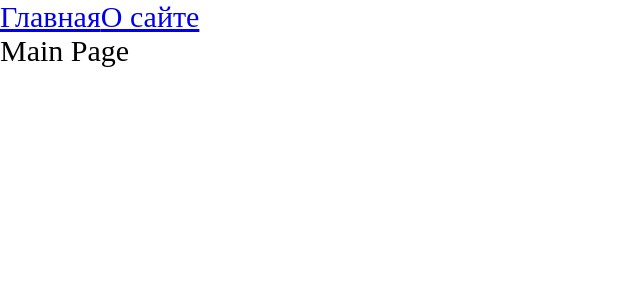
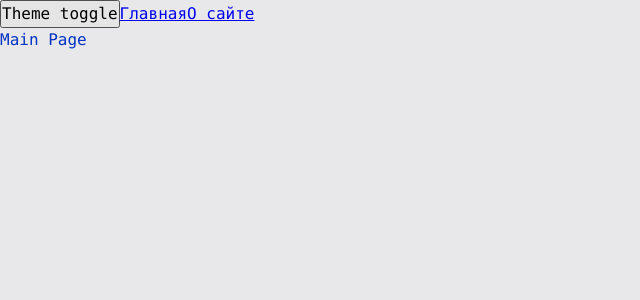
Before and after one commit to etiwole/react-study, a React app: page / in a window 1280 px wide. Shown: the top 300 px of the page, without its empty margins (0-640 px from the left). Built offline with nearby package versions, Linux system fonts and the light colour scheme.

Commit message:
1.7 styles, themes

```diff
--- a/src/App.tsx
+++ b/src/App.tsx
@@ -1,12 +1,21 @@
 import React, {Suspense} from 'react';
 import {Link, Route, Routes} from 'react-router-dom';
-import "./index.scss"
+import "./styles/index.scss"
 import {AboutPageAsync} from "./pages/AboutPage/AboutPage.async";
 import {MainPageAsync} from "./pages/MainPage/MainPage.async";
+import {useTheme} from "./theme/useTheme";
+
+export enum Theme {
+    LIGHT = 'light',
+    DARK = 'dark',
+};
 
 const App = () => {
+    const {theme, toggleTheme} = useTheme();
+
     return (
-        <div className="app">
+        <div className={`app ${theme}`}>
+            <button onClick={toggleTheme}>Theme toggle</button>
             <Link to="/">Главная</Link>
             <Link to="/about">О сайте</Link>
             <Suspense fallback={<div>Loading...</div>}>
--- a/src/index.scss
+++ /dev/null
@@ -1,9 +0,0 @@
-* {
-  margin: 0;
-  padding: 0;
-  box-sizing: border-box;
-}
-
-.app {
-  font-size: 30px;
-}
--- a/src/index.tsx
+++ b/src/index.tsx
@@ -1,10 +1,13 @@
 import {render} from 'react-dom';
 import App from "./App";
 import {BrowserRouter} from "react-router-dom";
+import ThemeProvider from "./theme/ThemeProvider";
 
 render(
     <BrowserRouter>
-        <App/>
+        <ThemeProvider>
+            <App/>
+        </ThemeProvider>
     </BrowserRouter>,
     document.getElementById('root')
 )
--- /dev/null
+++ b/src/styles/index.scss
@@ -0,0 +1,13 @@
+@import "reset";
+@import "variables/global";
+@import "themes/light";
+@import "themes/dark";
+
+.app {
+  font: var(--font-m);
+
+  background: var(--bg-color);
+  color: var(--primary-color);
+
+  min-height: 100vh;
+}
--- /dev/null
+++ b/src/styles/reset.scss
@@ -0,0 +1,14 @@
+* {
+  margin: 0;
+  padding: 0;
+  box-sizing: border-box;
+}
+
+input,
+button,
+textarea,
+select {
+  margin: 0;
+
+  font: inherit;
+}
--- /dev/null
+++ b/src/styles/themes/dark.scss
@@ -0,0 +1,6 @@
+.app.dark {
+  --bg-color: #090949;
+
+  --primary-color: #049604;
+  --secondary-color: #04ff04;
+}
--- /dev/null
+++ b/src/styles/themes/light.scss
@@ -0,0 +1,6 @@
+.app.light {
+  --bg-color: #e8e8ea;
+
+  --primary-color: #0232c2;
+  --secondary-color: #0449e0;
+}
--- /dev/null
+++ b/src/styles/variables/global.scss
@@ -0,0 +1,11 @@
+:root {
+  --font-family-main: Consolas, 'Times New Roman', Serif;
+
+  --font-size-m: 16px;
+  --font-line-m: 24px;
+  --font-m: var(--font-size-m) / var(--font-line-m) var(--font-family-main);
+
+  --font-size-l: 24px;
+  --font-line-l: 32px;
+  --font-l: var(--font-size-l) / var(--font-line-l) var(--font-family-main);
+}
--- /dev/null
+++ b/src/theme/ThemeContext.ts
@@ -0,0 +1,15 @@
+import {createContext} from "react";
+
+export enum Theme {
+    LIGHT = 'light',
+    DARK = 'dark',
+}
+
+interface ThemeContextProps {
+    theme?: Theme;
+    setTheme?: (theme: Theme) => void;
+}
+
+export const ThemeContext = createContext<ThemeContextProps>({});
+
+export const LOCAL_STORAGE_THEME_KEY = 'theme'
--- /dev/null
+++ b/src/theme/ThemeProvider.tsx
@@ -0,0 +1,27 @@
+import React, {FC, useMemo, useState} from 'react';
+import {LOCAL_STORAGE_THEME_KEY, ThemeContext} from "./ThemeContext";
+import {Theme} from "../App";
+
+const defaultTheme = localStorage.getItem(LOCAL_STORAGE_THEME_KEY) as Theme || Theme.LIGHT;
+
+const ThemeProvider: FC = ({children}) => {
+
+    const [theme, setTheme] = useState<Theme>(defaultTheme);
+
+    const themeToggle = () => {
+        setTheme(theme === Theme.LIGHT ? Theme.DARK : Theme.LIGHT);
+    }
+
+    const defaultProps = useMemo(() => ({
+        theme,
+        setTheme,
+    }), [theme]);
+
+    return (
+        <ThemeContext.Provider value={defaultProps}>
+            {children}
+        </ThemeContext.Provider>
+    );
+};
+
+export default ThemeProvider;
--- /dev/null
+++ b/src/theme/useTheme.ts
@@ -0,0 +1,22 @@
+import {LOCAL_STORAGE_THEME_KEY, Theme, ThemeContext} from "./ThemeContext";
+import {useContext} from "react";
+
+interface UseThemeResult {
+    theme: Theme;
+    toggleTheme: () => void;
+}
+
+export const useTheme = (): UseThemeResult => {
+    const {theme, setTheme} = useContext(ThemeContext);
+
+    const toggleTheme = () => {
+        const stmt = theme === Theme.LIGHT ? Theme.DARK : Theme.LIGHT;
+        setTheme(stmt);
+        localStorage.setItem(LOCAL_STORAGE_THEME_KEY, stmt);
+    }
+
+    return {
+        theme,
+        toggleTheme
+    }
+}
```
Also changed, not shown: 1 other file (tests, documents, lock files or other folders).
